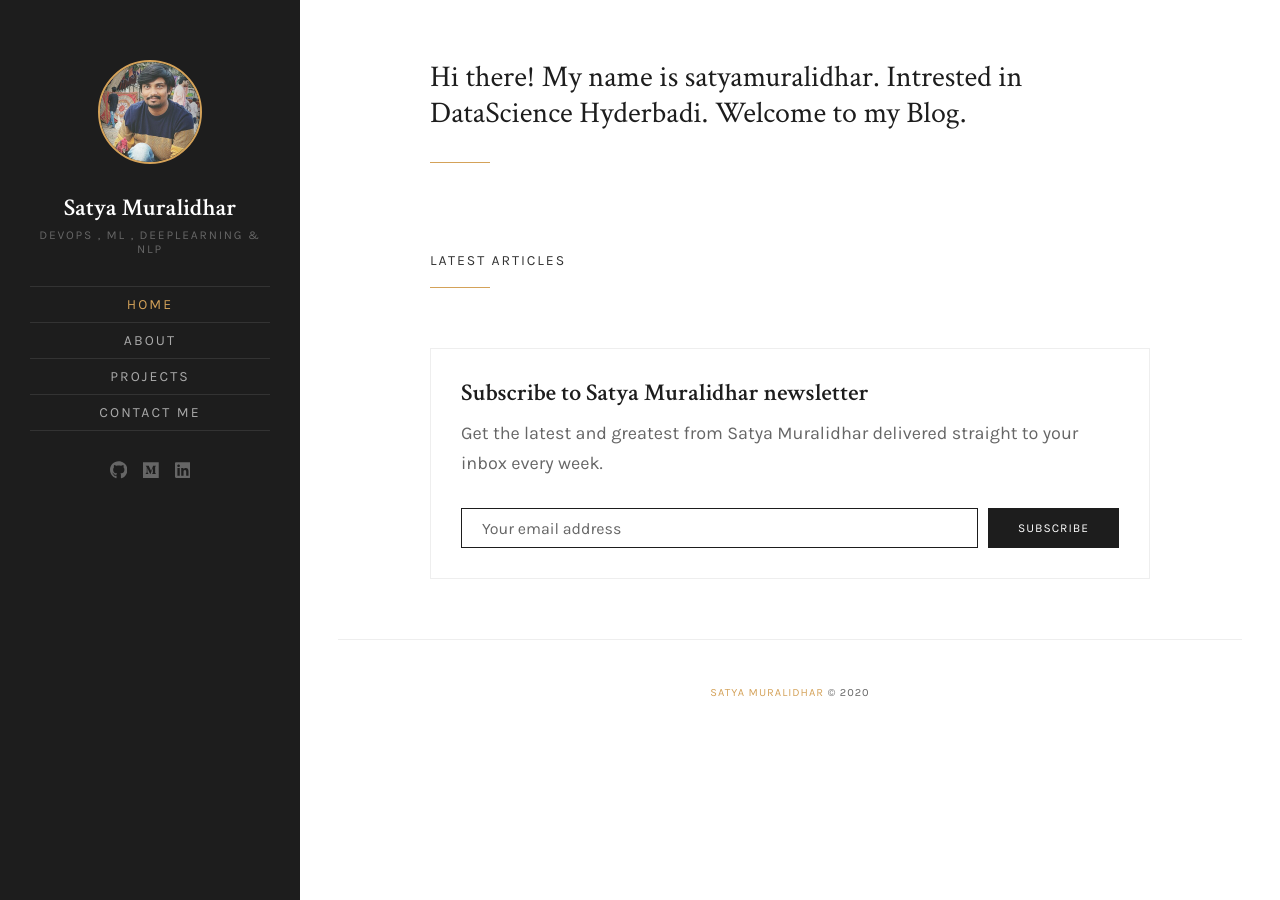
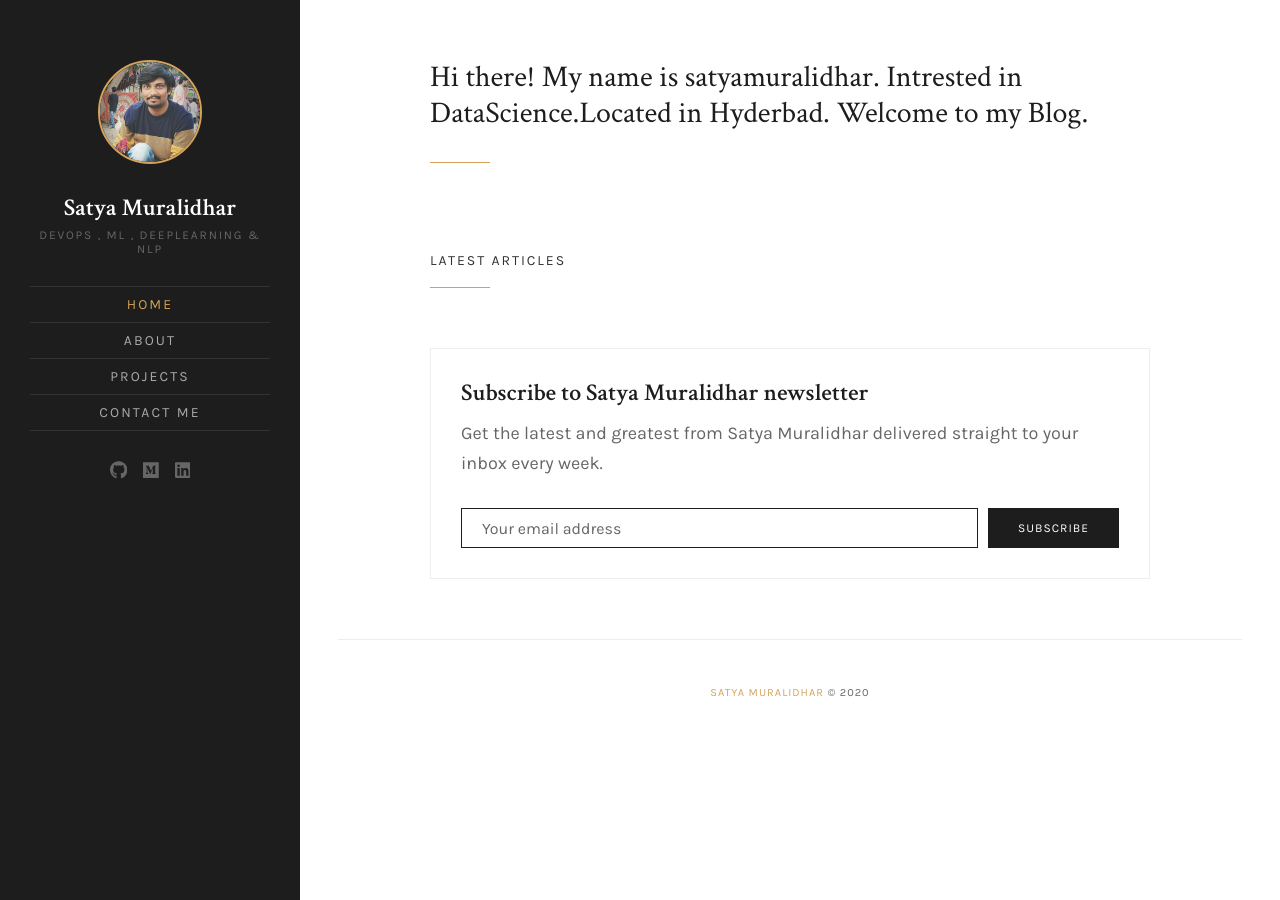
Before and after one commit to satyamuralidhar/satyamuralidhar.github.io, a Jekyll site: the page built from index.html, in a window 1280 px wide. Built offline with Jekyll 4.4.1, drawn with Linux system fonts in a browser that asks for light colours; nearby versions of some CDN libraries; the list of posts is cut into pages by our own code.

Commit message:
Update _config.yml

```diff
--- a/_config.yml
+++ b/_config.yml
@@ -7,7 +7,7 @@ logo:
 # Author image is used in site sidebar and greetings in the home page hero text
 author:
   image: 'satya.jpg'
-  greetings: "Hi there! My name is satyamuralidhar. Intrested in DataScience Hyderbadi. Welcome to my Blog."
+  greetings: "Hi there! My name is satyamuralidhar. Intrested in DataScience.Located in Hyderbad. Welcome to my Blog."
 favicon: 'assets/images/favicon.ico'
 baseurl:
 production_url: https://satyamuralidhar.github.com/
@@ -30,7 +30,7 @@ github: 'satyamuralidhar'
 medium: '@muralidhar.peddireddi'
 # instagram: 'username'
 # pinterest: 'username'
-linkedin: 'satya muralidhar peddireddi'
+linkedin: 'satya muralidhar Peddireddi'
 # producthunt: '@username'
 # quora: 'username'
 
```
